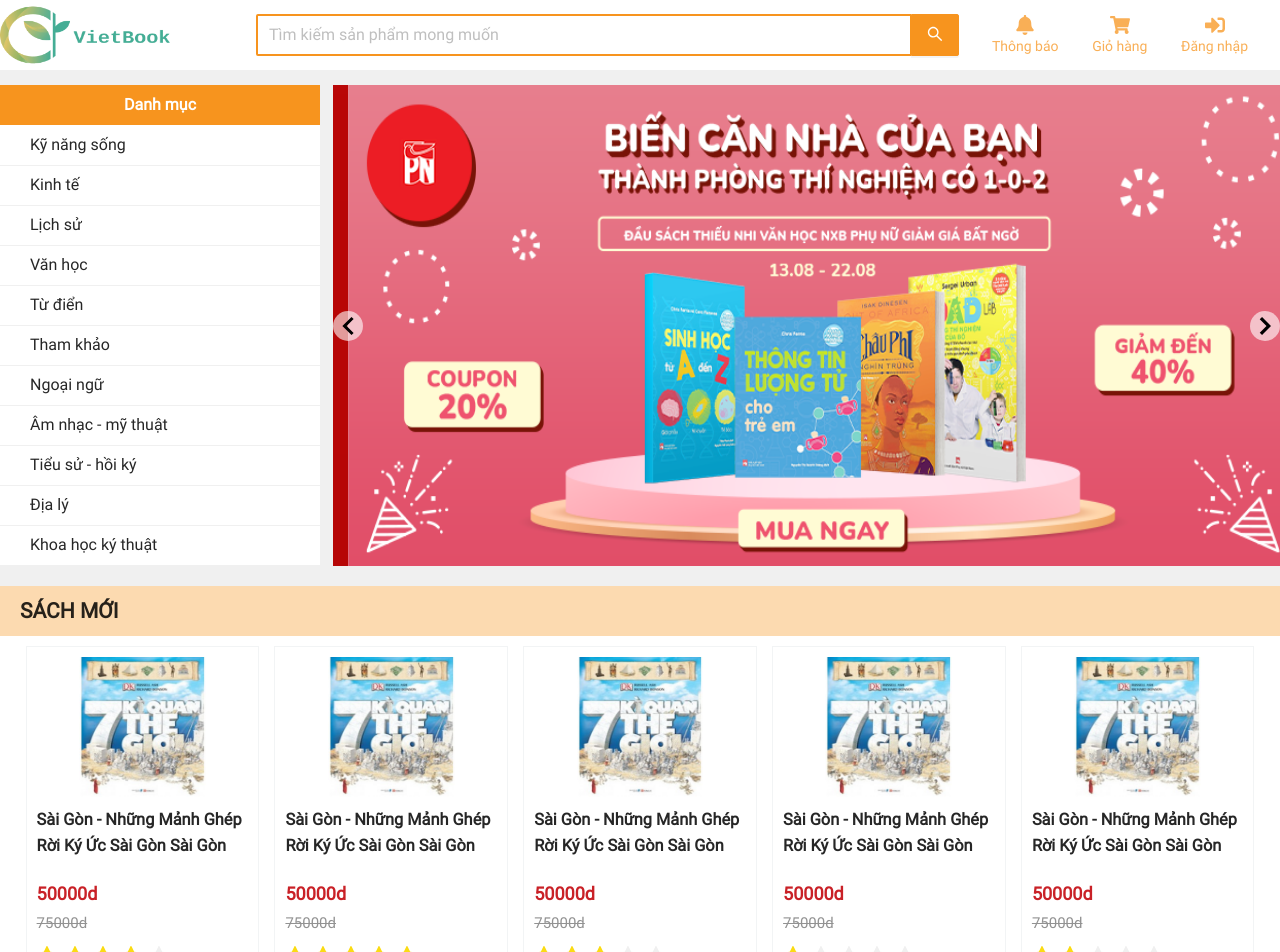
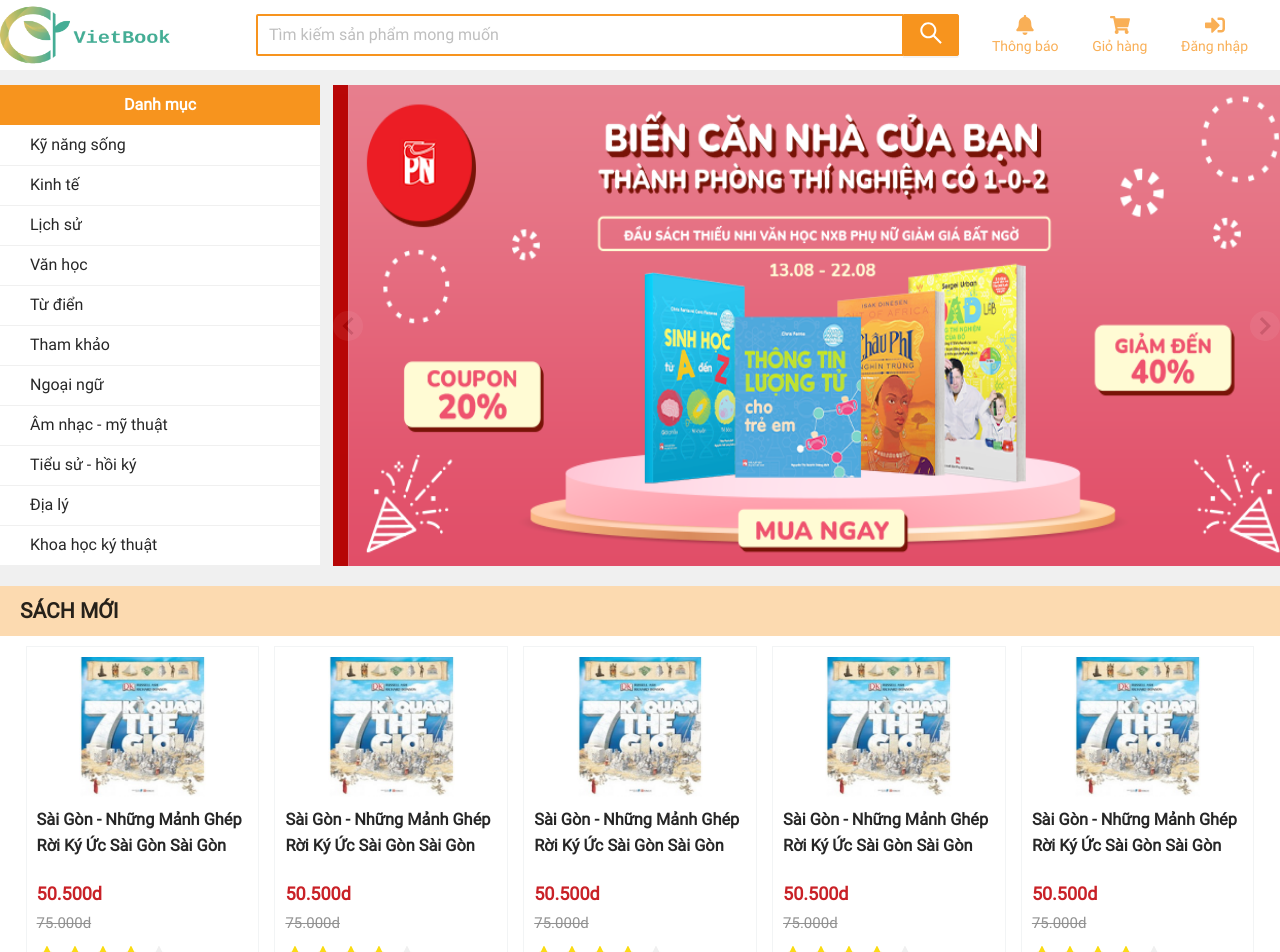
Before and after one commit to ducnhat99/book-store, a React (Create React App) app: page / in a window 1280 px wide. Shown: the top 952 px of the page. Built offline with nearby package versions, Linux system fonts and the light colour scheme.

Commit message:
edit UI Home

```diff
--- a/package.json
+++ b/package.json
@@ -12,6 +12,7 @@
     "react-router": "^5.2.0",
     "react-router-dom": "^5.2.0",
     "react-scripts": "4.0.3",
+    "react-scroll": "^1.8.3",
     "react-slideshow-image": "^3.5.0",
     "redux": "^4.1.1",
     "redux-toolkit": "^1.1.2",
--- a/src/components/common/card/FeaturedCardContainer.js
+++ b/src/components/common/card/FeaturedCardContainer.js
@@ -1,16 +1,21 @@
 import { Button } from 'antd';
+import { Link, DirectLink, Element, Events, animateScroll as scroll, scrollSpy, scroller } from 'react-scroll'
 import 'antd/dist/antd.css';
 import top from '../../../images/featured.jpg';
 import humble from '../../../images/humble.jpg'
 import FeaturedCardItem from './FeaturedCardItem';
 
 const FeaturedCardContainer = () => {
+    const scrollType = {
+        duration: 700,
+        delay: 1200,
+    };
     return (
         <div className="featured-container">
             <div className="featured-header">
                 <h2>SÁCH NỖI BẬT</h2>
             </div>
-            <div className="featured-main">
+            <div className="featured-main" onMouseEnter={() => scroll.scrollTo(1600, scrollType)}>
                 <div className="top-featured">
                     <div className="top-featured-images">
                         <img src={top} alt="top 1 featured" />
--- a/src/components/common/card/FeaturedCardItem.js
+++ b/src/components/common/card/FeaturedCardItem.js
@@ -6,9 +6,10 @@
     const content = (
         <CardHover {...props} />
     );
+
     return (
         <Popover content={content} placement="rightTop">
-            <div className="featured-item">
+            <div className="featured-item" >
                 <div className="featured-item-images-container">
                     <div className="featured-item-images">
                         <img src={images} alt="featured-book"></img>
--- a/src/components/common/card/NewCardContainer.js
+++ b/src/components/common/card/NewCardContainer.js
@@ -1,26 +1,81 @@
 import { Button } from 'antd';
+import { Link, DirectLink, Element, Events, animateScroll as scroll, scrollSpy, scroller } from 'react-scroll'
 import 'antd/dist/antd.css';
 import NewCardItem from './NewCardItem'
 import images from '../../../images/7kyquanthegioi.jpg'
 
 const NewCardContainer = () => {
+    const listNewCard = [
+        {
+            images: images,
+            title: "Sài Gòn - Những Mảnh Ghép Rời Ký Ức Sài Gòn Sài Gòn",
+            anthor: "Jeffrey Archer",
+            product: "Văn học",
+            page: 600,
+            price: "50.500d",
+            realPrice: "75.000d",
+            rateStar: 4,
+            description: "“Hai số phận” không chỉ đơn thuần là một cuốn tiểu thuyết, đây có thể xem là thánh kinh cho những người đọc và suy ngẫm, những ai không dễ dãi, không chấp nhận lối mòn.“Hai số phận” làm rung động mọi trái tim quả cảm, nó có thể làm thay đổi cả cuộc đời bạn.Đọc cuốn sách này, bạn sẽ bị chi phối bởi cá tính của hai nhân vật chính, hoặc bạn là Kane, hoặc sẽ là Abel, không thể nào nhầm lẫn.Và điều đó sẽ khiến bạn thấy được chính mình."
+        },
+        {
+            images: images,
+            title: "Sài Gòn - Những Mảnh Ghép Rời Ký Ức Sài Gòn Sài Gòn",
+            anthor: "Jeffrey Archer",
+            product: "Văn học",
+            page: 600,
+            price: "50.500d",
+            realPrice: "75.000d",
+            rateStar: 4,
+            description: "“Hai số phận” không chỉ đơn thuần là một cuốn tiểu thuyết, đây có thể xem là thánh kinh cho những người đọc và suy ngẫm, những ai không dễ dãi, không chấp nhận lối mòn.“Hai số phận” làm rung động mọi trái tim quả cảm, nó có thể làm thay đổi cả cuộc đời bạn.Đọc cuốn sách này, bạn sẽ bị chi phối bởi cá tính của hai nhân vật chính, hoặc bạn là Kane, hoặc sẽ là Abel, không thể nào nhầm lẫn.Và điều đó sẽ khiến bạn thấy được chính mình."
+        },
+        {
+            images: images,
+            title: "Sài Gòn - Những Mảnh Ghép Rời Ký Ức Sài Gòn Sài Gòn",
+            anthor: "Jeffrey Archer",
+            product: "Văn học",
+            page: 600,
+            price: "50.500d",
+            realPrice: "75.000d",
+            rateStar: 4,
+            description: "“Hai số phận” không chỉ đơn thuần là một cuốn tiểu thuyết, đây có thể xem là thánh kinh cho những người đọc và suy ngẫm, những ai không dễ dãi, không chấp nhận lối mòn.“Hai số phận” làm rung động mọi trái tim quả cảm, nó có thể làm thay đổi cả cuộc đời bạn.Đọc cuốn sách này, bạn sẽ bị chi phối bởi cá tính của hai nhân vật chính, hoặc bạn là Kane, hoặc sẽ là Abel, không thể nào nhầm lẫn.Và điều đó sẽ khiến bạn thấy được chính mình."
+        },
+        {
+            images: images,
+            title: "Sài Gòn - Những Mảnh Ghép Rời Ký Ức Sài Gòn Sài Gòn",
+            anthor: "Jeffrey Archer",
+            product: "Văn học",
+            page: 600,
+            price: "50.500d",
+            realPrice: "75.000d",
+            rateStar: 4,
+            description: "“Hai số phận” không chỉ đơn thuần là một cuốn tiểu thuyết, đây có thể xem là thánh kinh cho những người đọc và suy ngẫm, những ai không dễ dãi, không chấp nhận lối mòn.“Hai số phận” làm rung động mọi trái tim quả cảm, nó có thể làm thay đổi cả cuộc đời bạn.Đọc cuốn sách này, bạn sẽ bị chi phối bởi cá tính của hai nhân vật chính, hoặc bạn là Kane, hoặc sẽ là Abel, không thể nào nhầm lẫn.Và điều đó sẽ khiến bạn thấy được chính mình."
+        },
+        {
+            images: images,
+            title: "Sài Gòn - Những Mảnh Ghép Rời Ký Ức Sài Gòn Sài Gòn",
+            anthor: "Jeffrey Archer",
+            product: "Văn học",
+            page: 600,
+            price: "50.500d",
+            realPrice: "75.000d",
+            rateStar: 4,
+            description: "“Hai số phận” không chỉ đơn thuần là một cuốn tiểu thuyết, đây có thể xem là thánh kinh cho những người đọc và suy ngẫm, những ai không dễ dãi, không chấp nhận lối mòn.“Hai số phận” làm rung động mọi trái tim quả cảm, nó có thể làm thay đổi cả cuộc đời bạn.Đọc cuốn sách này, bạn sẽ bị chi phối bởi cá tính của hai nhân vật chính, hoặc bạn là Kane, hoặc sẽ là Abel, không thể nào nhầm lẫn.Và điều đó sẽ khiến bạn thấy được chính mình."
+        }
+    ]
+    const scrollType = {
+        duration: 700,
+        delay: 1200,
+    };
     return (
         <div className="card-container">
             <div className="card-header">
                 <h2>SÁCH MỚI</h2>
             </div>
             <div className="card-main">
-                <div className="card-item">
-                    <NewCardItem images={images} title="Sài Gòn - Những Mảnh Ghép Rời Ký Ức Sài Gòn Sài Gòn" author="Jeffrey Archer" product="Văn học" page={600} price="50000d" realPrice="75000d" rateStar={4} description="“Hai số phận” không chỉ đơn thuần là một cuốn tiểu thuyết, đây có thể xem là &#34;thánh kinh&#34; cho những người đọc và suy ngẫm, những ai không dễ dãi, không chấp nhận lối mòn.
-“Hai số phận” làm rung động mọi trái tim quả cảm, nó có thể làm thay đổi cả cuộc đời bạn.Đọc cuốn sách này, bạn sẽ bị chi phối bởi cá tính của hai nhân vật chính, hoặc bạn là Kane, hoặc sẽ là Abel, không thể nào nhầm lẫn.Và điều đó sẽ khiến bạn thấy được chính mình."/>
-                    <NewCardItem images={images} title="Sài Gòn - Những Mảnh Ghép Rời Ký Ức Sài Gòn Sài Gòn" author="Jeffrey Archer" product="Văn học" page={600} price="50000d" realPrice="75000d" rateStar={5} description="“Hai số phận” không chỉ đơn thuần là một cuốn tiểu thuyết, đây có thể xem là &#34;thánh kinh&#34; cho những người đọc và suy ngẫm, những ai không dễ dãi, không chấp nhận lối mòn.
-“Hai số phận” làm rung động mọi trái tim quả cảm, nó có thể làm thay đổi cả cuộc đời bạn.Đọc cuốn sách này, bạn sẽ bị chi phối bởi cá tính của hai nhân vật chính, hoặc bạn là Kane, hoặc sẽ là Abel, không thể nào nhầm lẫn.Và điều đó sẽ khiến bạn thấy được chính mình."/>
-                    <NewCardItem images={images} title="Sài Gòn - Những Mảnh Ghép Rời Ký Ức Sài Gòn Sài Gòn" author="Jeffrey Archer" product="Văn học" page={600} price="50000d" realPrice="75000d" rateStar={3} description="“Hai số phận” không chỉ đơn thuần là một cuốn tiểu thuyết, đây có thể xem là &#34;thánh kinh&#34; cho những người đọc và suy ngẫm, những ai không dễ dãi, không chấp nhận lối mòn.
-“Hai số phận” làm rung động mọi trái tim quả cảm, nó có thể làm thay đổi cả cuộc đời bạn.Đọc cuốn sách này, bạn sẽ bị chi phối bởi cá tính của hai nhân vật chính, hoặc bạn là Kane, hoặc sẽ là Abel, không thể nào nhầm lẫn.Và điều đó sẽ khiến bạn thấy được chính mình."/>
-                    <NewCardItem images={images} title="Sài Gòn - Những Mảnh Ghép Rời Ký Ức Sài Gòn Sài Gòn" author="Jeffrey Archer" product="Văn học" page={600} price="50000d" realPrice="75000d" rateStar={1} description="“Hai số phận” không chỉ đơn thuần là một cuốn tiểu thuyết, đây có thể xem là &#34;thánh kinh&#34; cho những người đọc và suy ngẫm, những ai không dễ dãi, không chấp nhận lối mòn.
-“Hai số phận” làm rung động mọi trái tim quả cảm, nó có thể làm thay đổi cả cuộc đời bạn.Đọc cuốn sách này, bạn sẽ bị chi phối bởi cá tính của hai nhân vật chính, hoặc bạn là Kane, hoặc sẽ là Abel, không thể nào nhầm lẫn.Và điều đó sẽ khiến bạn thấy được chính mình."/>
-                    <NewCardItem images={images} title="Sài Gòn - Những Mảnh Ghép Rời Ký Ức Sài Gòn Sài Gòn" author="Jeffrey Archer" product="Văn học" page={600} price="50000d" realPrice="75000d" rateStar={2} description="“Hai số phận” không chỉ đơn thuần là một cuốn tiểu thuyết, đây có thể xem là &#34;thánh kinh&#34; cho những người đọc và suy ngẫm, những ai không dễ dãi, không chấp nhận lối mòn.
-“Hai số phận” làm rung động mọi trái tim quả cảm, nó có thể làm thay đổi cả cuộc đời bạn.Đọc cuốn sách này, bạn sẽ bị chi phối bởi cá tính của hai nhân vật chính, hoặc bạn là Kane, hoặc sẽ là Abel, không thể nào nhầm lẫn.Và điều đó sẽ khiến bạn thấy được chính mình."/>
+                <div className="card-item" onMouseEnter={() => scroll.scrollTo(580, scrollType)} >
+                    {listNewCard.map((item, index) => {
+                        return <NewCardItem key={index} index={index} images={item.images} title={item.title} author={item.author} product={item.product} page={item.page} price={item.price} realPrice={item.realPrice} rateStar={item.rateStar} description={item.description} />
+                    })}
                 </div>
                 <div className="card-load-more">
                     <Button className="btn-card-load-more">Xem thêm</Button>
--- a/src/components/common/card/SaleCardContainer.js
+++ b/src/components/common/card/SaleCardContainer.js
@@ -1,16 +1,21 @@
 import { Button } from 'antd';
+import { Link, DirectLink, Element, Events, animateScroll as scroll, scrollSpy, scroller } from 'react-scroll'
 import 'antd/dist/antd.css';
 import images from '../../../images/book-orange.jpg'
 import SaleCardItem from '../card/SaleCardItem'
 
 const SaleCardContainer = () => {
+    const scrollType = {
+        duration: 700,
+        delay: 1200,
+    };
     return (
         <div className="card-container">
             <div className="sale-card-header">
                 <h2>SÁCH GIẢM GIÁ</h2>
             </div>
             <div className="card-main">
-                <div className="card-item">
+                <div className="card-item" onMouseEnter={() => scroll.scrollTo(1100, scrollType)} >
                     <SaleCardItem images={images} title="Cây Cam Ngọt Của Tôi" author="Tony Buổi Sáng" product="Văn học" page={300} price="63000d" realPrice="90000d" rateStar={5} description="Có đôi khi vào những tháng năm bắt đầu vào đời, giữa vô vàn ngả rẽ và lời khuyên, khi rất nhiều dự định mà thiếu đôi phần định hướng, thì CẢM HỨNG là điều quan trọng để bạn trẻ bắt đầu bước chân đầu tiên trên con đường theo đuổi giấc mơ của mình. Cà Phê Cùng Tony là tập hợp những bài viết của tác giả Tony Buổi Sáng. Đúng như tên gọi, mỗi bài nhẹ nhàng như một tách cà phê, mà bạn trẻ có thể nhận ra một chút gì của chính mình hay bạn bè mình trong đó: Từ chuyện lớn như định vị bản thân giữa bạn bè quốc tế, cho đến chuyện nhỏ như nên chú ý những phép tắc xã giao thông thường." />
                     <SaleCardItem images={images} title="Cây Cam Ngọt Của Tôi" author="Tony Buổi Sáng" product="Văn học" page={300} price="63000d" realPrice="90000d" rateStar={4} description="Có đôi khi vào những tháng năm bắt đầu vào đời, giữa vô vàn ngả rẽ và lời khuyên, khi rất nhiều dự định mà thiếu đôi phần định hướng, thì CẢM HỨNG là điều quan trọng để bạn trẻ bắt đầu bước chân đầu tiên trên con đường theo đuổi giấc mơ của mình. Cà Phê Cùng Tony là tập hợp những bài viết của tác giả Tony Buổi Sáng. Đúng như tên gọi, mỗi bài nhẹ nhàng như một tách cà phê, mà bạn trẻ có thể nhận ra một chút gì của chính mình hay bạn bè mình trong đó: Từ chuyện lớn như định vị bản thân giữa bạn bè quốc tế, cho đến chuyện nhỏ như nên chú ý những phép tắc xã giao thông thường." />
                     <SaleCardItem images={images} title="Cây Cam Ngọt Của Tôi" author="Tony Buổi Sáng" product="Văn học" page={300} price="63000d" realPrice="90000d" rateStar={3} description="Có đôi khi vào những tháng năm bắt đầu vào đời, giữa vô vàn ngả rẽ và lời khuyên, khi rất nhiều dự định mà thiếu đôi phần định hướng, thì CẢM HỨNG là điều quan trọng để bạn trẻ bắt đầu bước chân đầu tiên trên con đường theo đuổi giấc mơ của mình. Cà Phê Cùng Tony là tập hợp những bài viết của tác giả Tony Buổi Sáng. Đúng như tên gọi, mỗi bài nhẹ nhàng như một tách cà phê, mà bạn trẻ có thể nhận ra một chút gì của chính mình hay bạn bè mình trong đó: Từ chuyện lớn như định vị bản thân giữa bạn bè quốc tế, cho đến chuyện nhỏ như nên chú ý những phép tắc xã giao thông thường." />
--- a/src/styles/card-hover.css
+++ b/src/styles/card-hover.css
@@ -1,5 +1,17 @@
 .card__hover{
     width: 300px;
+}
+
+.ant-popover-arrow{
+    width: 20px;
+    height: 20px;
+}
+.ant-popover-arrow-content{
+    width: 100%;
+    height: 100%;
+}
+.ant-popover-placement-right .ant-popover-arrow, .ant-popover-placement-rightTop .ant-popover-arrow, .ant-popover-placement-rightBottom .ant-popover-arrow{
+    left: -1px;
 }
 
 .card__hover__title{
--- a/src/styles/search.css
+++ b/src/styles/search.css
@@ -19,7 +19,9 @@
     border-color: #F7941E;
     background: #F7941E;
 }
-
+.ant-btn-lg{
+    font-size: 24px;
+}
 .ant-btn-primary:hover{
     border-color: #FFA54F;
     background: #FFA54F;
--- a/src/styles/slideshow.css
+++ b/src/styles/slideshow.css
@@ -15,6 +15,14 @@
   background-size: 100% 481px;
   height: 100%;
   background-repeat: no-repeat;
+}
+
+.react-slideshow-container .default-nav{
+  opacity: 0.1;
+}
+
+.react-slideshow-container .default-nav:hover{
+  opacity: 0.3;
 }
 
 @media screen and (max-width: 1024px){
```
Also changed, not shown: src/components/common/card/NewCardItem.js (+5 -4 lines), 1 other file (tests, documents, lock files or other folders).
